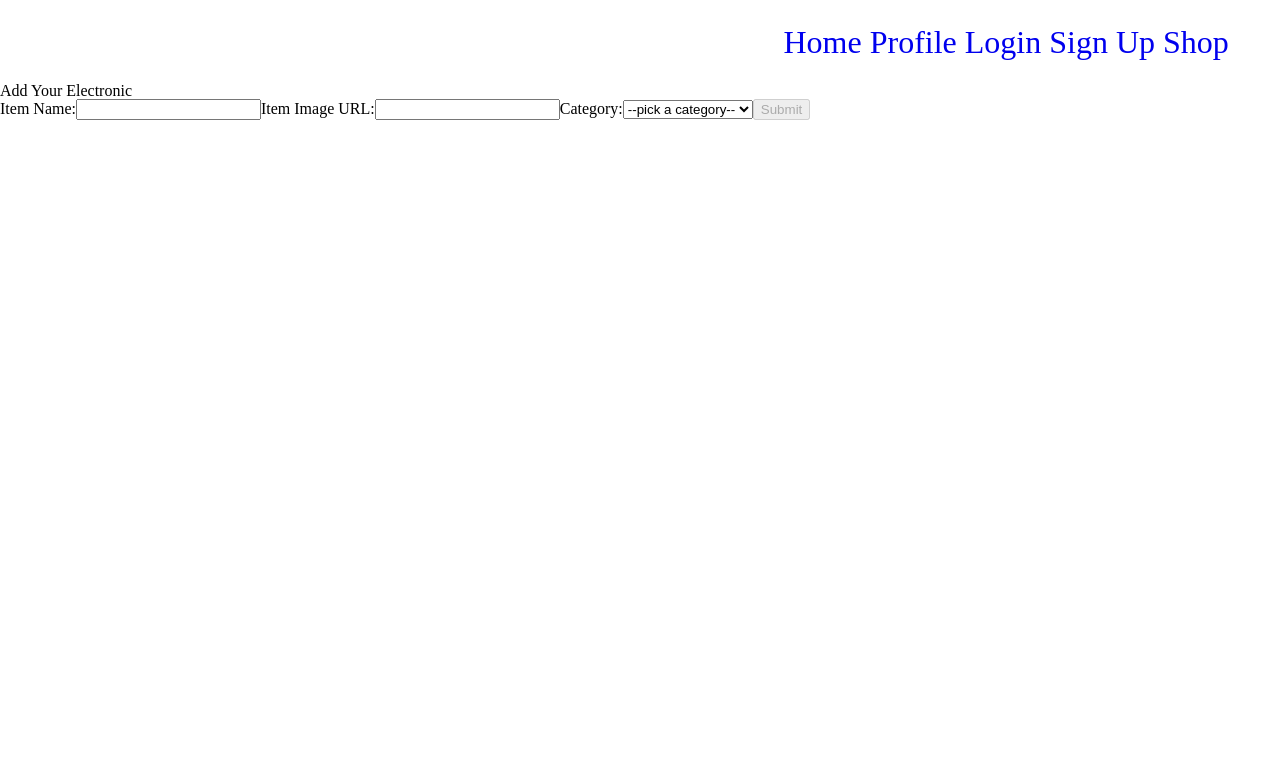
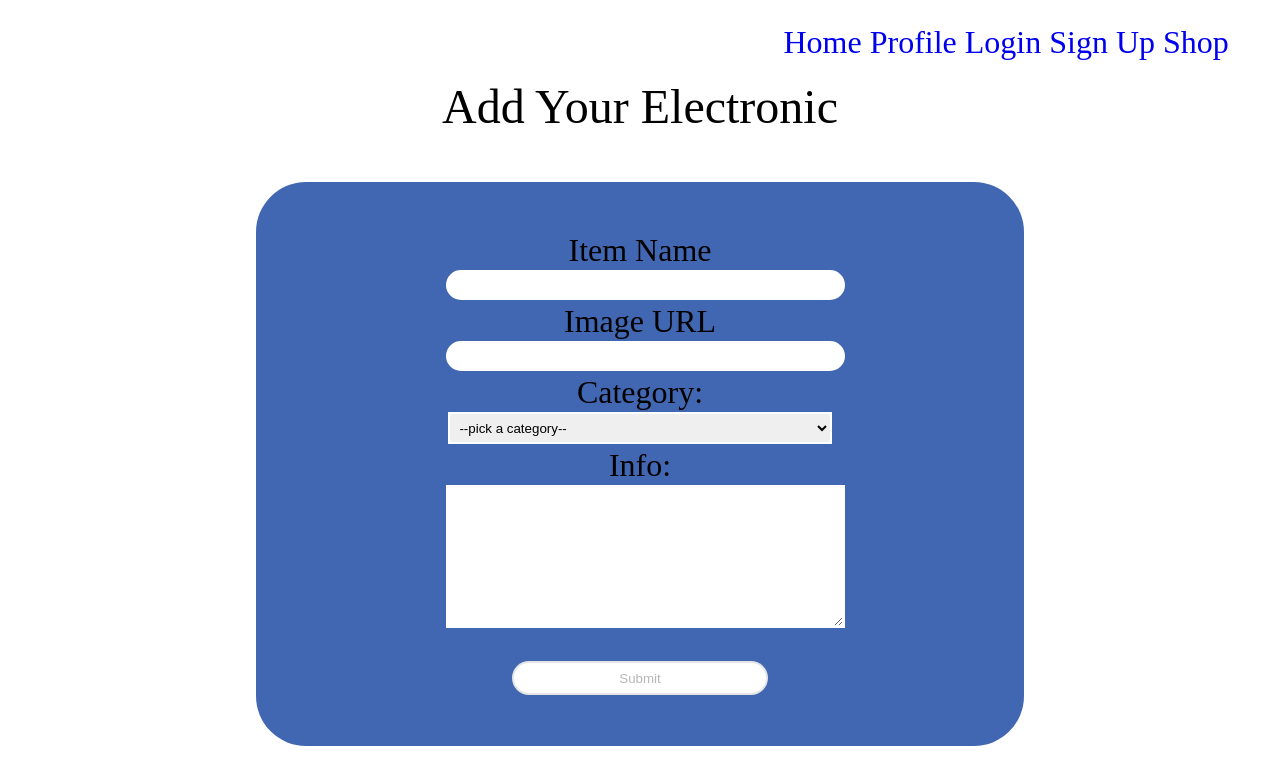
Before and after one commit to tt72-techStuff/frontendTechStuff, a React (Create React App) app in the folder frontend/: page /profile in a window 1280 px wide. Shown: the top 784 px of the page. Built offline with nearby package versions, Linux system fonts and the light colour scheme.

Commit message:
Styled CreateItem

```diff
--- a/frontend/src/pages/profilepage/CreateItem.js
+++ b/frontend/src/pages/profilepage/CreateItem.js
@@ -1,4 +1,3 @@
-//NEEDS STYLING
 //NEEDS REFACTORING
 
 //imports
@@ -12,6 +11,7 @@ const formSchema = yup.object().shape({
     name: yup.string().required("Name is required"),
     image_url: yup.string().required("Image url is required"),
     category: yup.string().required("Category is required"),
+    information: yup.string()
 })
 
 const CreateItem = props => {
@@ -19,7 +19,8 @@ const CreateItem = props => {
     const initialData = {
         name: "",
         image_url: "",
-        category: ""
+        category: "",
+        information: ""
     }
 
     const [data, setData] = useState([initialData]);
@@ -53,6 +54,7 @@ const CreateItem = props => {
                 setData(res.data);
             })
             .catch(err => console.log(err))
+        setFormState(initialData); //reset fields after we submit
     }
 
     //validation
@@ -83,20 +85,26 @@ const CreateItem = props => {
 
     return (
         <StyledDiv className="form-container">
-            <h1>Add Your Electronic</h1>
+            <h1 className="create-item-title">Add Your Electronic</h1>
             <form onSubmit={formSubmit}>
                 <label htmlFor="name">
-                    Item Name:
-                        <StyledInput name='name' type='text' value={formState.name} onChange={inputChange} />
+                    <h1>
+                        Item Name
+                    </h1>
+                    <StyledInput name='name' type='text' value={formState.name} onChange={inputChange} />
                 </label>
                 {errorState.name ? <span className="error">{errorState.name}</span> : null}
                 <label htmlFor="image_url">
-                    Item Image URL:
-                        <StyledInput name='image_url' type='text' value={formState.image_url} onChange={inputChange} />
+                    <h1>
+                        Image URL
+                    </h1>
+                    <StyledInput name='image_url' type='text' value={formState.image_url} onChange={inputChange} />
                 </label>
                 {errorState.image_url ? <span className="error">{errorState.image_url}</span> : null}
                 <label htmlFor="categories">
-                    Category:
+                    <h1>
+                        Category:
+                    </h1>
                     <StyledSelect name="category" id="category" value={formState.category} onChange={inputChange}>
                         <option defaultValue value="null">--pick a category--</option>
                         <option value="computers">Computers</option>
@@ -105,6 +113,13 @@ const CreateItem = props => {
                         <option value="gaming">Gaming</option>
                     </StyledSelect>
                 </label>
+                {errorState.category ? <span className="error">{errorState.category}</span> : null}
+                <label htmlFor="information">
+                    <h1>
+                        Info:
+                    </h1>
+                    <textarea name="information" id="information" value={formState.information} onChange={inputChange} />
+                </label>
                 <button disabled={buttonDisabled}>Submit</button>
             </form>
         </StyledDiv>
@@ -112,13 +127,73 @@ const CreateItem = props => {
 }
 
 const StyledDiv = styled.div`
+button {
+    border: 2px solid white;
+    border-radius: 50px;
+    width: 20vw;
+    margin-top: 25px;
+    padding: 1%;
+}
+
+button:hover {
+  background-image: none;
+  background-color: #CCC;
+  border: 2px solid #CCC;
+  box-shadow: 0 5px 12px rgba(0, 0, 0, 0.1);
+}
+
+button:disabled {
+  background-image: none;
+  background-color: white;
+  border: 2px solid rgba(0, 0, 0, 0.1);
+  text-shadow: none;
+}
+
+form {
+    display: flex;
+    flex-direction: column;
+    align-items: center;
+    background-color: #4267B2;
+    width: 60%;
+    margin: 4% auto;
+    padding: 4% 0%;
+    border-radius: 50px;
+}
+
+h1 {
+    text-align: center;
+    font-size: 2rem;
+}
+
+.error {
+    color: white;
+}
+
+.create-item-title {
+    font-size: 3rem;
+}
+
+textarea {
+  border: 2px solid white;
+  width: 30vw;
+  height: 10vw;
+  margin: 1.2% auto;
+  padding: 1.4%;
+}
 
 `
 const StyledSelect = styled.select`
-
+border: 2px solid white;
+width: 30vw;
+margin: 1.2% auto;
+padding: 1.4%;
 `
 const StyledInput = styled.input`
-
+border: 2px solid white;
+border-radius: 50px;
+width: 30vw;
+margin: 1.2% auto;
+padding: 1.4%;
 `
 
 export default CreateItem;
```
Also changed, not shown: 2 other files (tests, documents, lock files or other folders).
